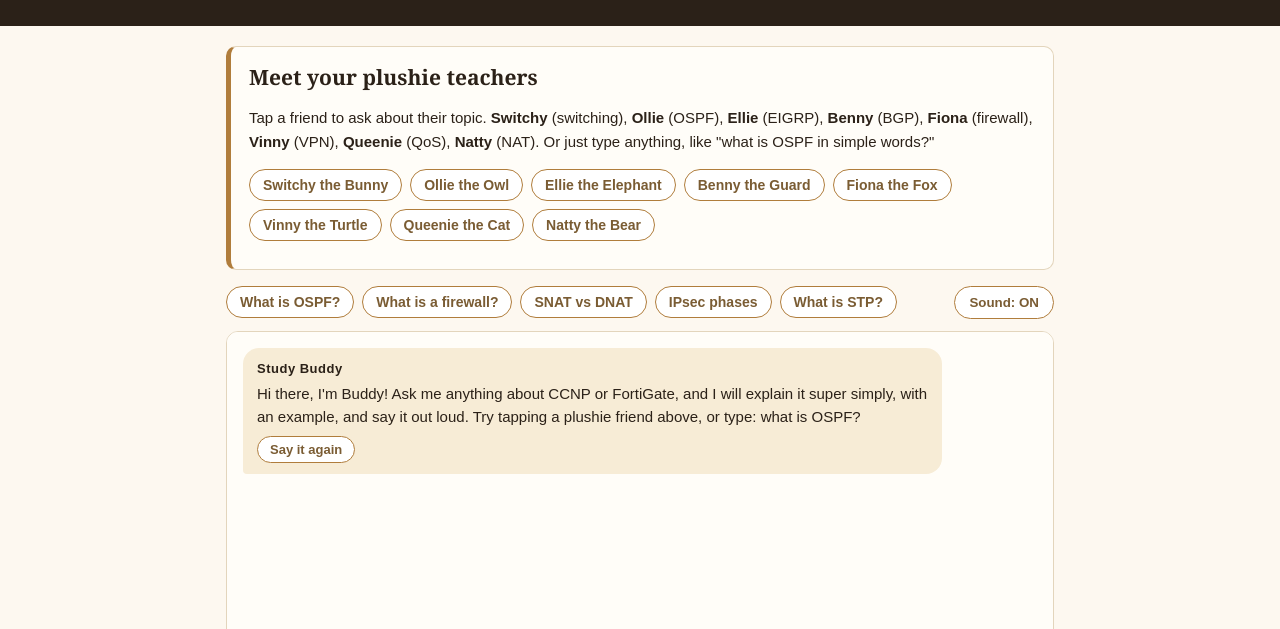
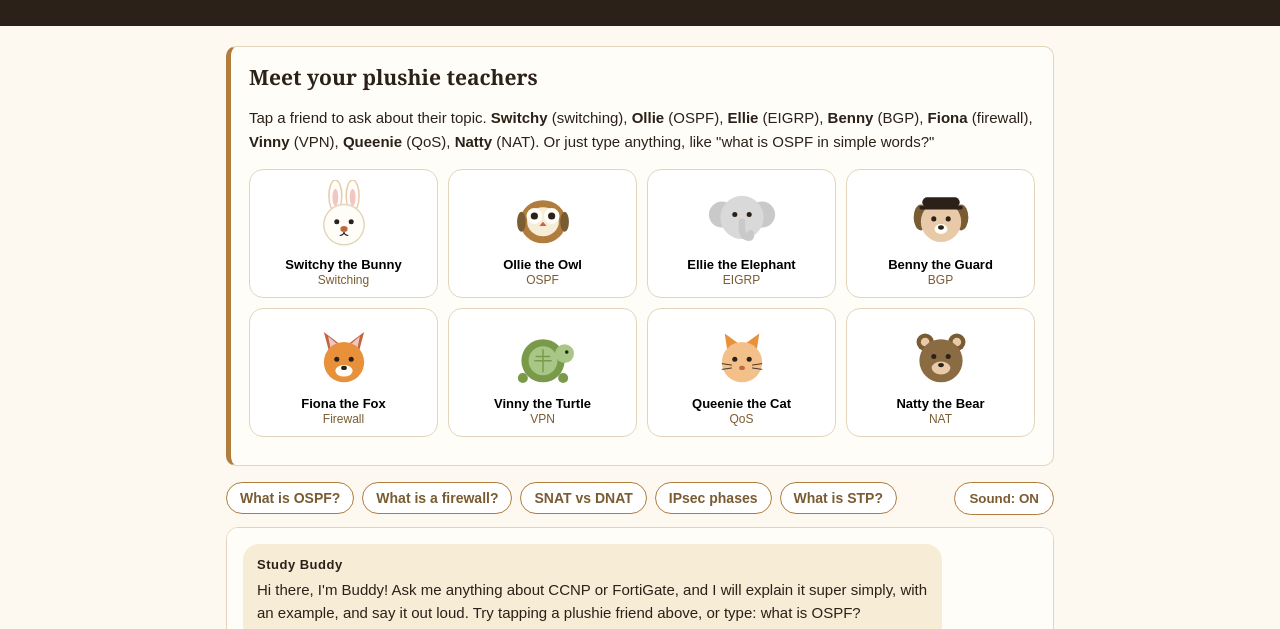
Before and after one commit to abhiramunni/ai-study-buddy, a plain HTML site: page index.html in a window 1280 px wide. Shown: the part 160-789 px from the top of the page. Drawn offline with Linux system fonts and the light colour scheme.

Commit message:
Add animal friends pictures

```diff
--- a/index.html
+++ b/index.html
@@ -38,6 +38,13 @@ button.send{background:#C1663E;color:#fff;border:none;border-radius:8px;padding:
 .chips{display:flex;flex-wrap:wrap;gap:8px;margin:12px 0}
 .chip{border:1.5px solid #B07D3C;background:#fff;color:#7A5C33;border-radius:20px;padding:7px 13px;cursor:pointer;font-size:14px;font-weight:bold}
 .chip:hover{background:#FDF6EA}
+.friends{display:grid;grid-template-columns:repeat(4,1fr);gap:10px;margin:12px 0}
+.friend{border:1.5px solid #E3D5BC;background:#fff;border-radius:14px;padding:10px 6px;cursor:pointer;text-align:center}
+.friend:hover{background:#FDF6EA;border-color:#B07D3C}
+.friend svg{width:72px;height:72px;border:none;background:none;margin:0}
+.friend b{display:block;font-size:13px;margin-top:2px}
+.friend span{font-size:12px;color:#7A5C33}
+@media(max-width:600px){.friends{grid-template-columns:repeat(2,1fr)}}
 .toggle{border:1.5px solid #B07D3C;background:#fff;color:#7A5C33;border-radius:20px;padding:8px 14px;cursor:pointer;font-weight:bold}
 .topbar{display:flex;justify-content:space-between;align-items:center;gap:10px;flex-wrap:wrap}
 .opt{display:block;width:100%;text-align:left;margin:0 0 8px;padding:12px 14px;border:1.5px solid #E3D5BC;background:#fff;border-radius:10px;font-size:15px;cursor:pointer}
@@ -60,7 +67,7 @@ svg{width:100%;height:auto;background:#FFFDF8;border:1px solid #E3D5BC;border-ra
 <div class="card">
 <h2>Meet your plushie teachers</h2>
 <p>Tap a friend to ask about their topic. <b>Switchy</b> (switching), <b>Ollie</b> (OSPF), <b>Ellie</b> (EIGRP), <b>Benny</b> (BGP), <b>Fiona</b> (firewall), <b>Vinny</b> (VPN), <b>Queenie</b> (QoS), <b>Natty</b> (NAT). Or just type anything, like "what is OSPF in simple words?"</p>
-<div class="chips" id="plushies"></div>
+<div class="friends" id="plushies"></div>
 </div>
 
 <div class="topbar">
@@ -249,20 +256,21 @@ function findAnswer(text) {
   return "I am not sure about that one yet. Try asking about one of these, in simple words: OSPF, EIGRP, BGP, STP, VLAN, EtherChannel, HSRP, QoS, firewall, NAT, VIP, IPS, SSL inspection, IPsec VPN, SSL VPN, FortiGate HA, or SD-WAN. For example, type: what is OSPF in simple words?";
 }
 var plushies = [
-  ['Switchy the Bunny','What is a VLAN?'],
-  ['Ollie the Owl','What is OSPF in simple words?'],
-  ['Ellie the Elephant','What is EIGRP?'],
-  ['Benny the Guard','What is BGP?'],
-  ['Fiona the Fox','What is a firewall?'],
-  ['Vinny the Turtle','What is a VPN?'],
-  ['Queenie the Cat','What is QoS?'],
-  ['Natty the Bear','SNAT vs DNAT']
+  ['Switchy the Bunny','Switching','What is a VLAN?','<svg viewBox="0 0 100 100"><ellipse cx="38" cy="22" rx="9" ry="22" fill="#FFFDF8" stroke="#E8C9A8" stroke-width="2"/><ellipse cx="62" cy="22" rx="9" ry="22" fill="#FFFDF8" stroke="#E8C9A8" stroke-width="2"/><ellipse cx="38" cy="24" rx="4" ry="12" fill="#F3C6C6"/><ellipse cx="62" cy="24" rx="4" ry="12" fill="#F3C6C6"/><circle cx="50" cy="62" r="28" fill="#FFFDF8" stroke="#E3D5BC" stroke-width="2"/><circle cx="40" cy="58" r="3.5" fill="#2B2118"/><circle cx="60" cy="58" r="3.5" fill="#2B2118"/><ellipse cx="50" cy="68" rx="5" ry="4" fill="#C1663E"/><path d="M50 72 Q50 77 44 77 M50 72 Q50 77 56 77" stroke="#2B2118" stroke-width="1.5" fill="none"/></svg>'],
+  ['Ollie the Owl','OSPF','What is OSPF in simple words?','<svg viewBox="0 0 100 100"><ellipse cx="50" cy="58" rx="32" ry="30" fill="#B07D3C"/><ellipse cx="50" cy="58" rx="22" ry="20" fill="#F7ECD6"/><circle cx="38" cy="50" r="11" fill="#FFFDF8"/><circle cx="62" cy="50" r="11" fill="#FFFDF8"/><circle cx="38" cy="50" r="5" fill="#2B2118"/><circle cx="62" cy="50" r="5" fill="#2B2118"/><polygon points="50,58 45,64 55,64" fill="#C1663E"/><ellipse cx="20" cy="58" rx="6" ry="14" fill="#7A5C33"/><ellipse cx="80" cy="58" rx="6" ry="14" fill="#7A5C33"/></svg>'],
+  ['Ellie the Elephant','EIGRP','What is EIGRP?','<svg viewBox="0 0 100 100"><circle cx="22" cy="48" r="18" fill="#C9C9C9"/><circle cx="78" cy="48" r="18" fill="#C9C9C9"/><circle cx="50" cy="52" r="30" fill="#D9D9D9"/><circle cx="40" cy="48" r="3.5" fill="#2B2118"/><circle cx="60" cy="48" r="3.5" fill="#2B2118"/><path d="M50 58 Q48 78 58 80 Q64 81 62 74" stroke="#C9C9C9" stroke-width="9" fill="none" stroke-linecap="round"/></svg>'],
+  ['Benny the Guard','BGP','What is BGP?','<svg viewBox="0 0 100 100"><ellipse cx="22" cy="52" rx="10" ry="18" fill="#7A5C33"/><ellipse cx="78" cy="52" rx="10" ry="18" fill="#7A5C33"/><circle cx="50" cy="58" r="28" fill="#E8C9A8"/><circle cx="40" cy="54" r="3.5" fill="#2B2118"/><circle cx="60" cy="54" r="3.5" fill="#2B2118"/><ellipse cx="50" cy="68" rx="9" ry="7" fill="#FFFDF8"/><ellipse cx="50" cy="66" rx="4" ry="3" fill="#2B2118"/><rect x="24" y="24" width="52" height="14" rx="7" fill="#2B2118"/><rect x="20" y="36" width="60" height="5" rx="2" fill="#2B2118"/></svg>'],
+  ['Fiona the Fox','Firewall','What is a firewall?','<svg viewBox="0 0 100 100"><polygon points="22,18 30,48 48,38" fill="#C1663E"/><polygon points="78,18 70,48 52,38" fill="#C1663E"/><polygon points="28,24 32,44 44,38" fill="#F3C6C6"/><polygon points="72,24 68,44 56,38" fill="#F3C6C6"/><circle cx="50" cy="60" r="28" fill="#E8913A"/><ellipse cx="50" cy="72" rx="12" ry="8" fill="#FFFDF8"/><circle cx="40" cy="56" r="3.5" fill="#2B2118"/><circle cx="60" cy="56" r="3.5" fill="#2B2118"/><ellipse cx="50" cy="68" rx="4" ry="3" fill="#2B2118"/></svg>'],
+  ['Vinny the Turtle','VPN','What is a VPN?','<svg viewBox="0 0 100 100"><circle cx="50" cy="58" r="30" fill="#7A9A4A"/><circle cx="50" cy="58" r="20" fill="#A8C686"/><path d="M40 52 L60 52 M50 42 L50 74 M38 58 L62 58" stroke="#7A9A4A" stroke-width="2"/><circle cx="80" cy="48" r="13" fill="#A8C686"/><circle cx="83" cy="46" r="2.5" fill="#2B2118"/><circle cx="22" cy="82" r="7" fill="#7A9A4A"/><circle cx="78" cy="82" r="7" fill="#7A9A4A"/></svg>'],
+  ['Queenie the Cat','QoS','What is QoS?','<svg viewBox="0 0 100 100"><polygon points="26,20 30,46 48,36" fill="#E8913A"/><polygon points="74,20 70,46 52,36" fill="#E8913A"/><circle cx="50" cy="60" r="28" fill="#F3C08A"/><circle cx="40" cy="56" r="3.5" fill="#2B2118"/><circle cx="60" cy="56" r="3.5" fill="#2B2118"/><ellipse cx="50" cy="68" rx="4" ry="3" fill="#C1663E"/><line x1="22" y1="62" x2="36" y2="64" stroke="#2B2118" stroke-width="1.2"/><line x1="22" y1="70" x2="36" y2="68" stroke="#2B2118" stroke-width="1.2"/><line x1="78" y1="62" x2="64" y2="64" stroke="#2B2118" stroke-width="1.2"/><line x1="78" y1="70" x2="64" y2="68" stroke="#2B2118" stroke-width="1.2"/></svg>'],
+  ['Natty the Bear','NAT','SNAT vs DNAT','<svg viewBox="0 0 100 100"><circle cx="28" cy="32" r="12" fill="#7A5C33"/><circle cx="72" cy="32" r="12" fill="#7A5C33"/><circle cx="28" cy="32" r="6" fill="#E8C9A8"/><circle cx="72" cy="32" r="6" fill="#E8C9A8"/><circle cx="50" cy="58" r="30" fill="#8A6B42"/><ellipse cx="50" cy="68" rx="13" ry="9" fill="#E8C9A8"/><circle cx="40" cy="52" r="3.5" fill="#2B2118"/><circle cx="60" cy="52" r="3.5" fill="#2B2118"/><ellipse cx="50" cy="64" rx="4" ry="3" fill="#2B2118"/></svg>']
 ];
 var plushEl = document.getElementById('plushies');
 plushies.forEach(function(p){
   var b = document.createElement('button');
-  b.className = 'chip'; b.type = 'button'; b.textContent = p[0];
-  b.onclick = function(){ ask(p[1]); };
+  b.className = 'friend'; b.type = 'button';
+  b.innerHTML = p[3] + '<b>' + p[0] + '</b><span>' + p[1] + '</span>';
+  b.onclick = function(){ ask(p[2]); };
   plushEl.appendChild(b);
 });
 function ask(text) {
```
